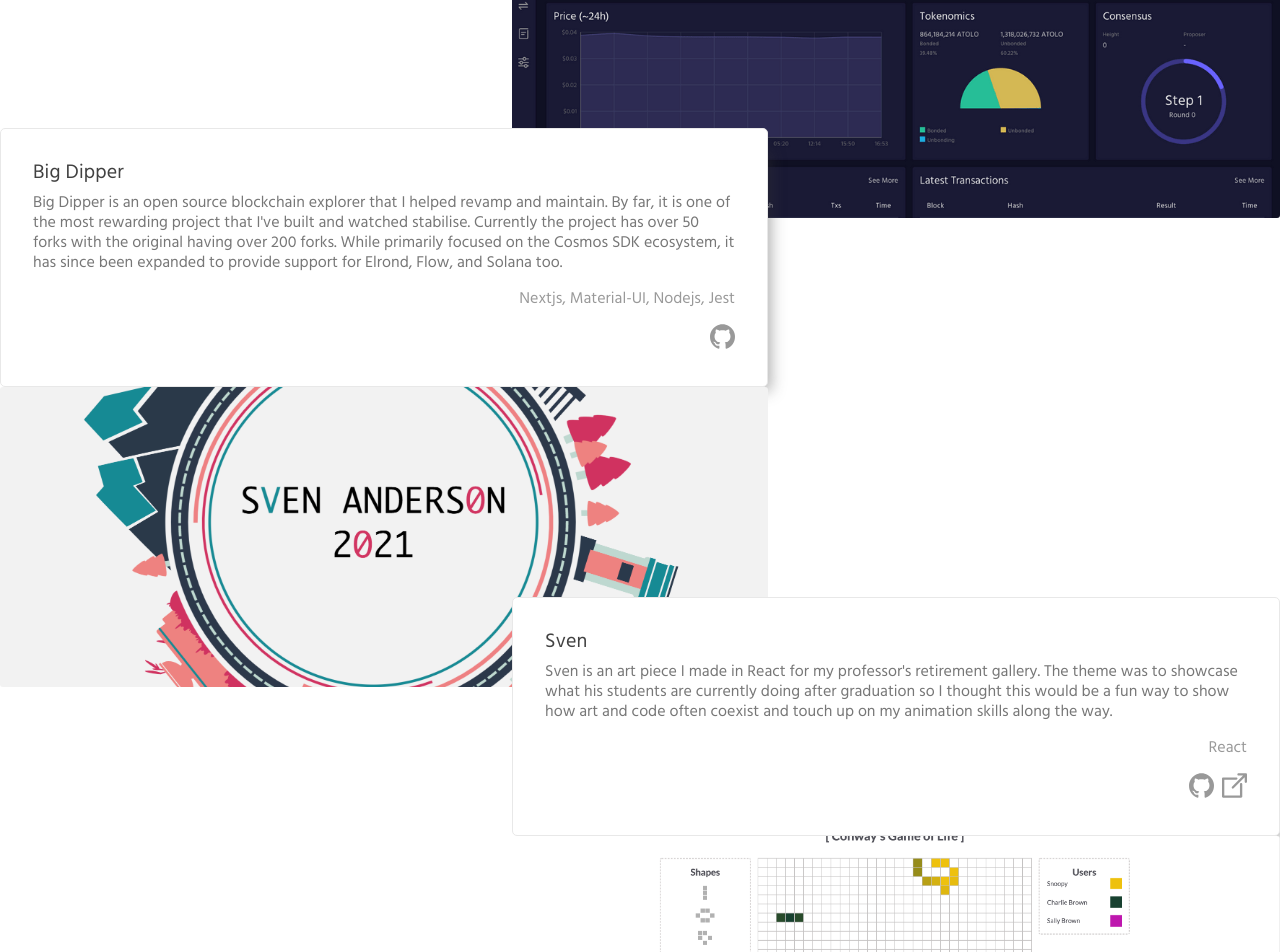
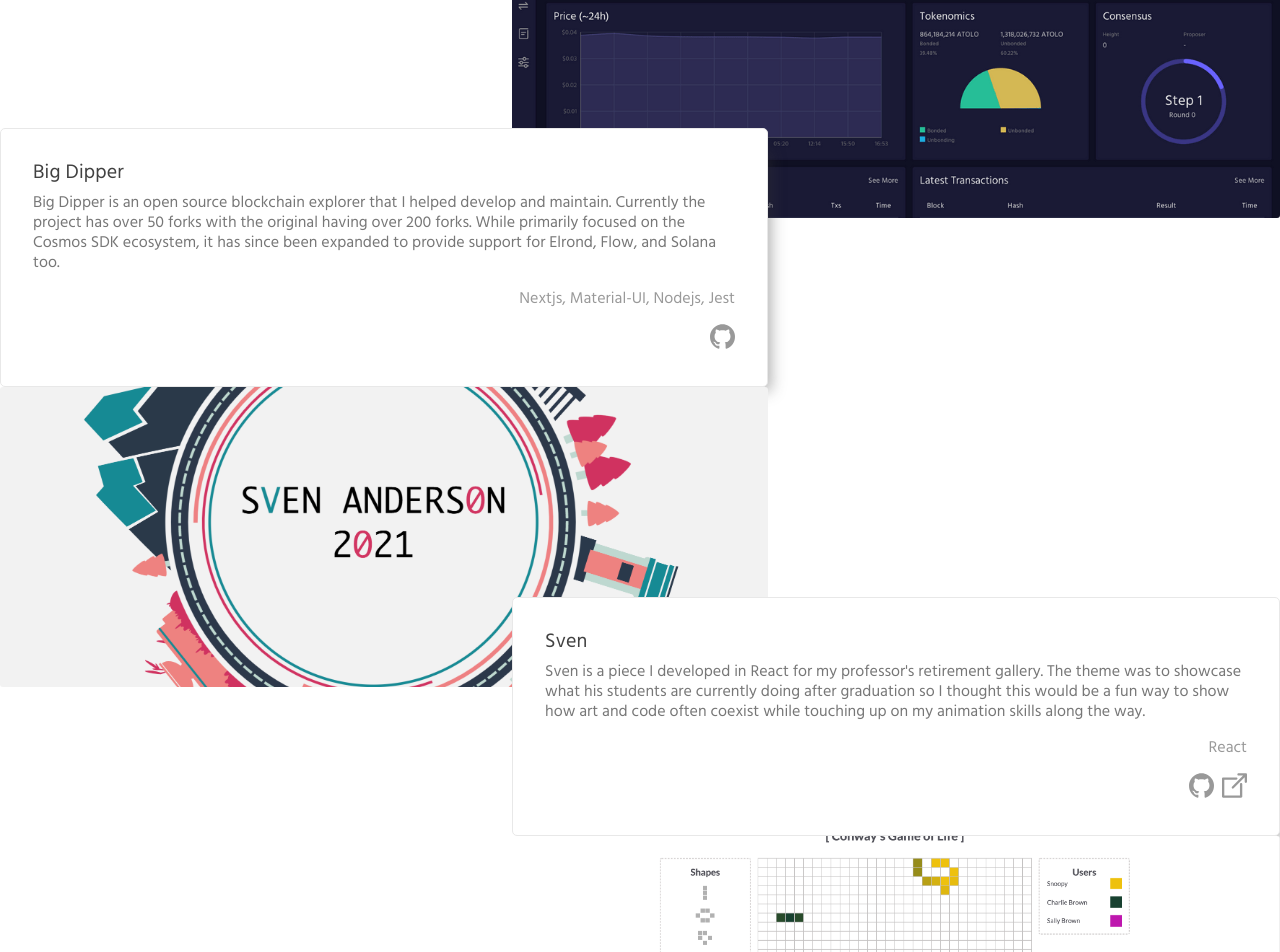
Before and after one commit to ryuash/ryuash.github.io, a Next.js app: page / in a window 1280 px wide. Shown: the part 802-1754 px from the top of the page. Built offline with nearby package versions, Linux system fonts and the light colour scheme.

Commit message:
update: text (#11)

```diff
--- a/src/screens/home/components/features/utils.ts
+++ b/src/screens/home/components/features/utils.ts
@@ -5,7 +5,7 @@
       url: '/projects/big-dipper.png',
       className: 'big-dipper'
     },
-    description: 'Big Dipper is an open source blockchain explorer that I helped revamp and maintain. By far, it is one of the most rewarding project that I\'ve built and watched stabilise. Currently the project has over 50 forks with the original having over 200 forks. While primarily focused on the Cosmos SDK ecosystem, it has since been expanded to provide support for Elrond, Flow, and Solana too.',
+    description: 'Big Dipper is an open source blockchain explorer that I helped develop and maintain. Currently the project has over 50 forks with the original having over 200 forks. While primarily focused on the Cosmos SDK ecosystem, it has since been expanded to provide support for Elrond, Flow, and Solana too.',
     stack: ['Nextjs, Material-UI, Nodejs, Jest'],
     links: [
       {
@@ -21,7 +21,7 @@
       url: '/projects/sven.png',
       className: 'sven'
     },
-    description: 'Sven is an art piece I made in React for my professor\'s retirement gallery. The theme was to showcase what his students are currently doing after graduation so I thought this would be a fun way to show how art and code often coexist and touch up on my animation skills along the way.',
+    description: 'Sven is a piece I developed in React for my professor\'s retirement gallery. The theme was to showcase what his students are currently doing after graduation so I thought this would be a fun way to show how art and code often coexist while touching up on my animation skills along the way.',
     stack: ['React'],
     links: [
       {
```
